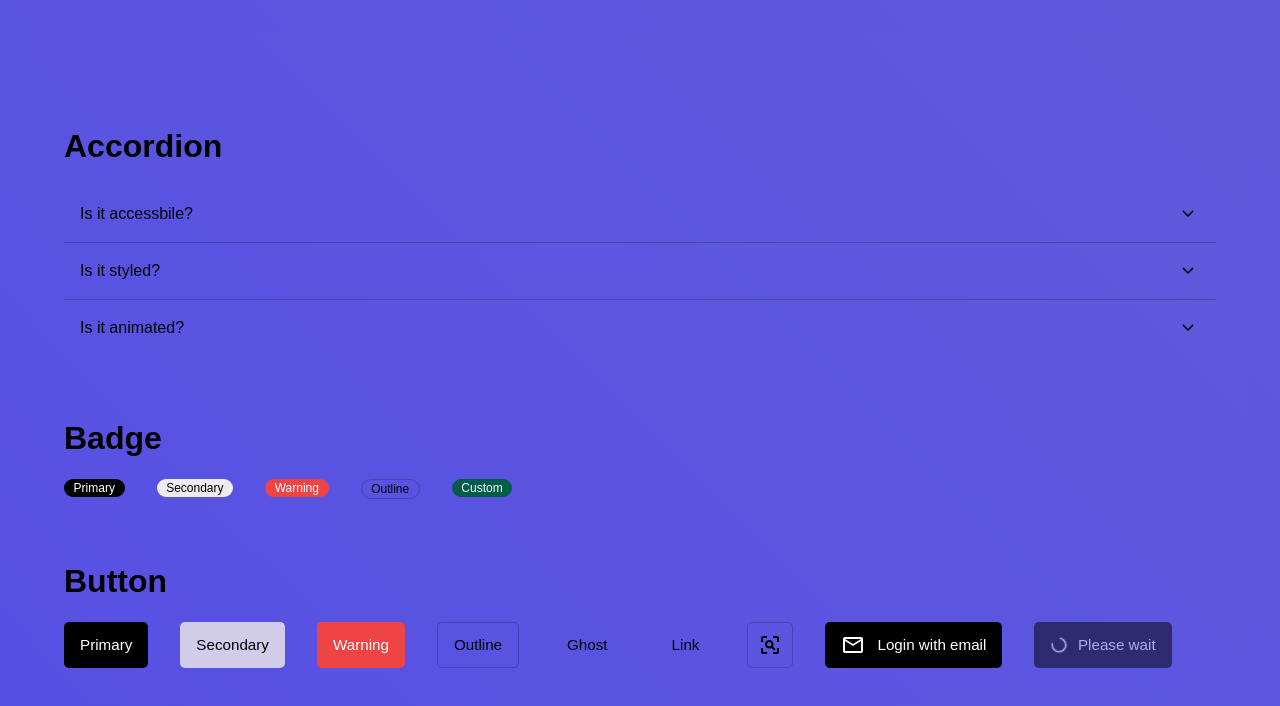
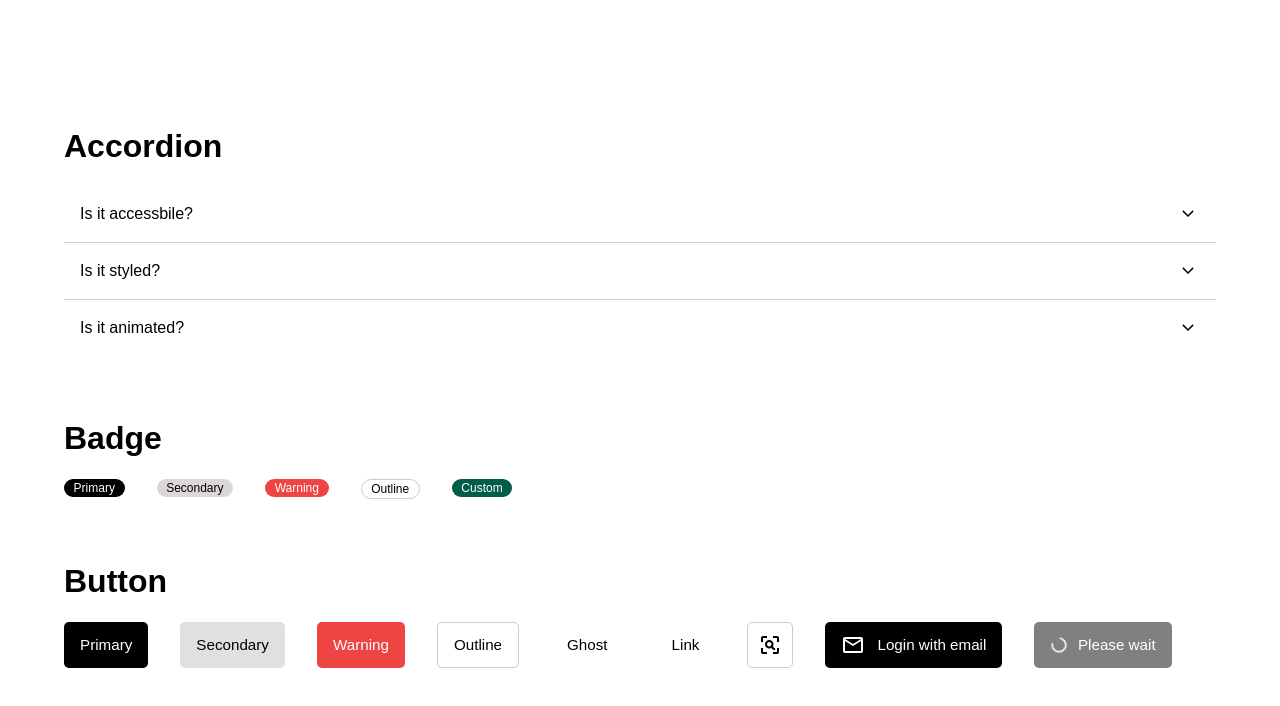
Before and after one commit to EtienneCClarke/EndUI, a React (Vite) app: page / in a window 1280 px wide. Shown: the top 706 px of the page. Built offline with nearby package versions, Linux system fonts and the light colour scheme.

Commit message:
Changed demo background

```diff
--- a/src/app.css
+++ b/src/app.css
@@ -1,7 +1,7 @@
 :root {
     --primary: 0 0% 0%;
     --primary-foreground: 0 100% 100%;
-    --secondary: 0 5% 93%;
+    --secondary: 0 5% 85%;
     --secondary-foreground: 0 0% 0%;
     --warning: 0 84.2% 60.2%;
     --warning-foreground: 0 100% 100%;
@@ -13,8 +13,8 @@ body {
     height: 100%;
     margin: 0;
     padding: 0;
-    background: linear-gradient(45deg, #564fe5, #5f5adb);
-    /* background: white; */
+    /* background: linear-gradient(45deg, #564fe5, #5f5adb); */
+    background: white;
     background-size: cover;
     padding: 2rem;
     font-family: sans-serif;
@@ -25,8 +25,7 @@ h1 {
     /* color: white; */
 }
 
-.container,
 .container {
     display: flex;
-    gap: 2rem;
+    gap: 2em;
 }
```
